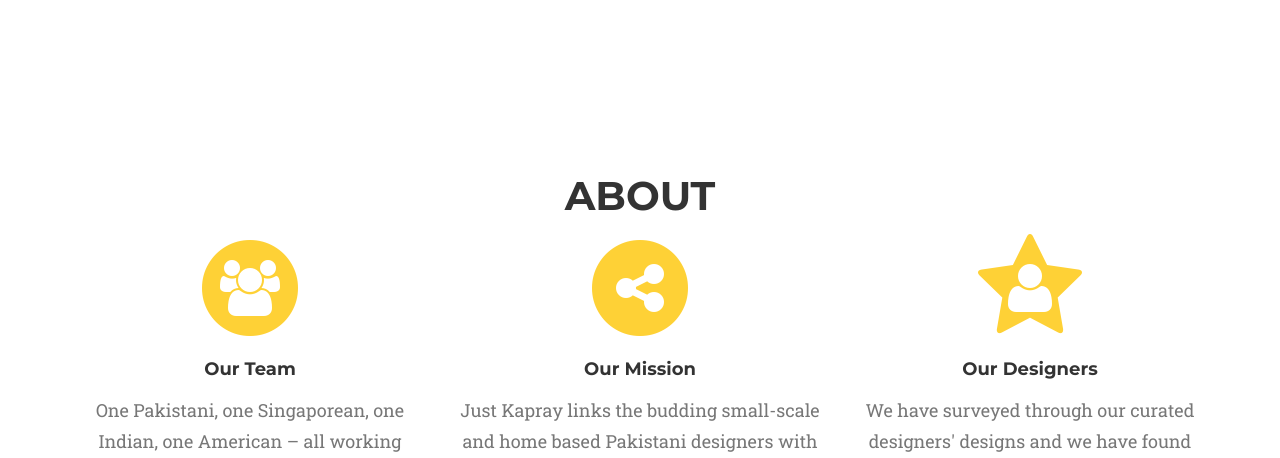
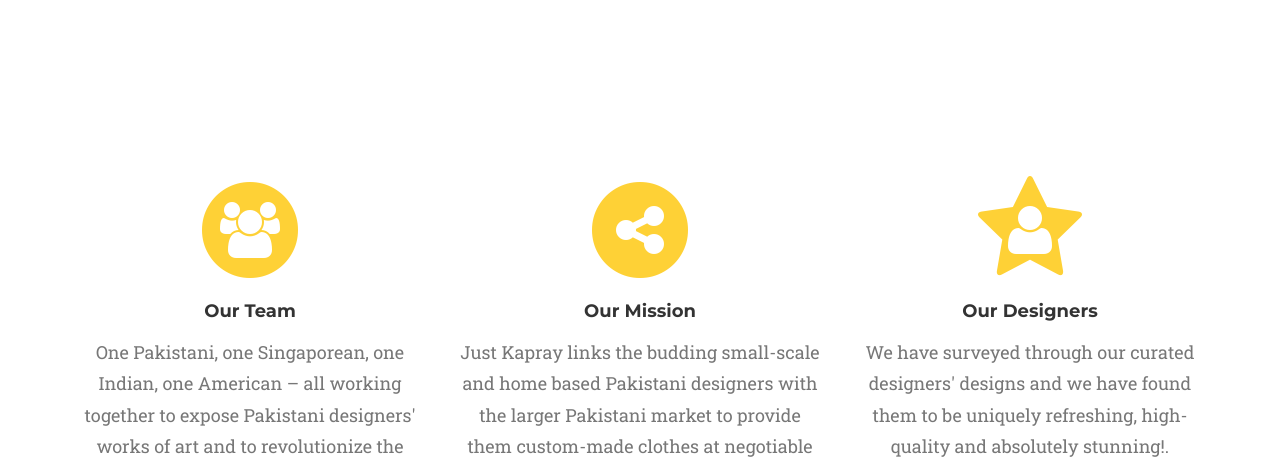
Before and after one commit to angyukai/kapraywebsite, a Django app: template signups/templates/signups/signups.html in a window 1280 px wide. Shown: the part 776-1234 px from the top of the page. Run offline with Django 3.2, Linux system fonts and the light colour scheme; the template is opened without the code that fills it, so the values that code supplies are empty; some libraries are stand-ins or nearby versions; some web fonts are replaced.

Commit message:
more changes

```diff
--- a/signups/templates/signups/signups.html
+++ b/signups/templates/signups/signups.html
@@ -18,7 +18,7 @@
         <div class="container">
             <div class="row">
                 <div class="col-lg-12 text-center">
-                    <h2 class="section-heading">About</h2>
+                    <!--<h2 class="section-heading">About</h2>-->
                 </div>
             </div>
             <div class="row text-center">
```
